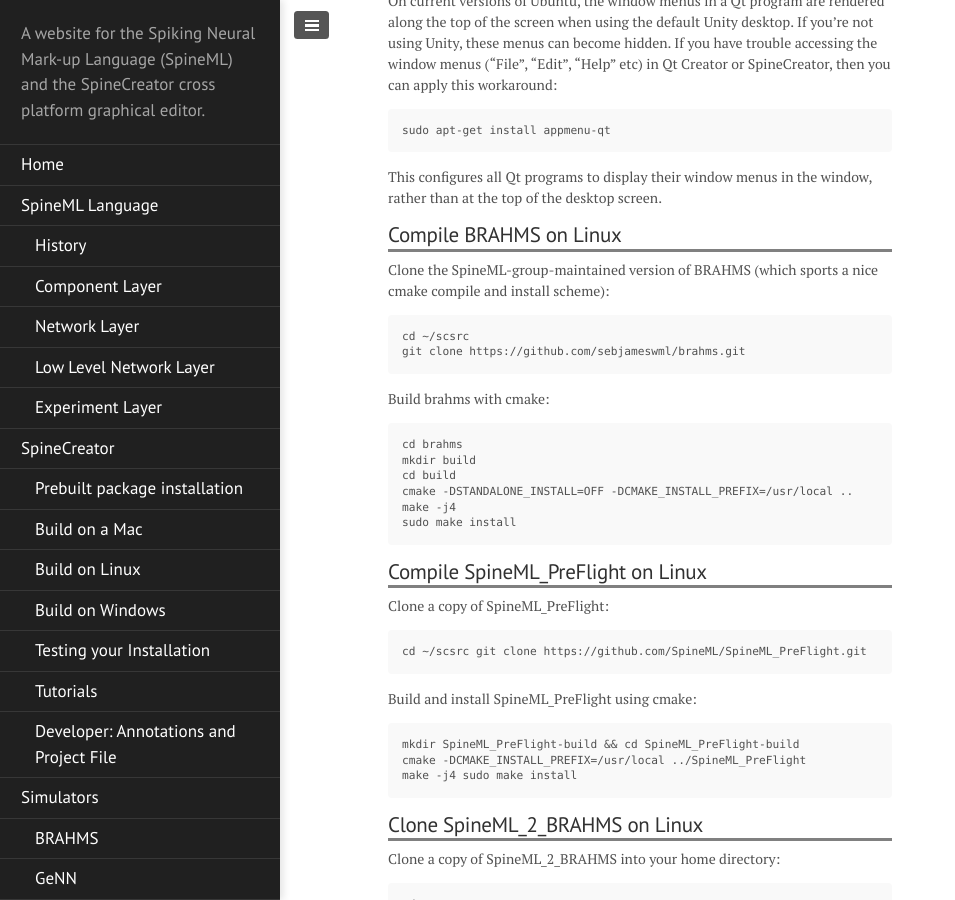
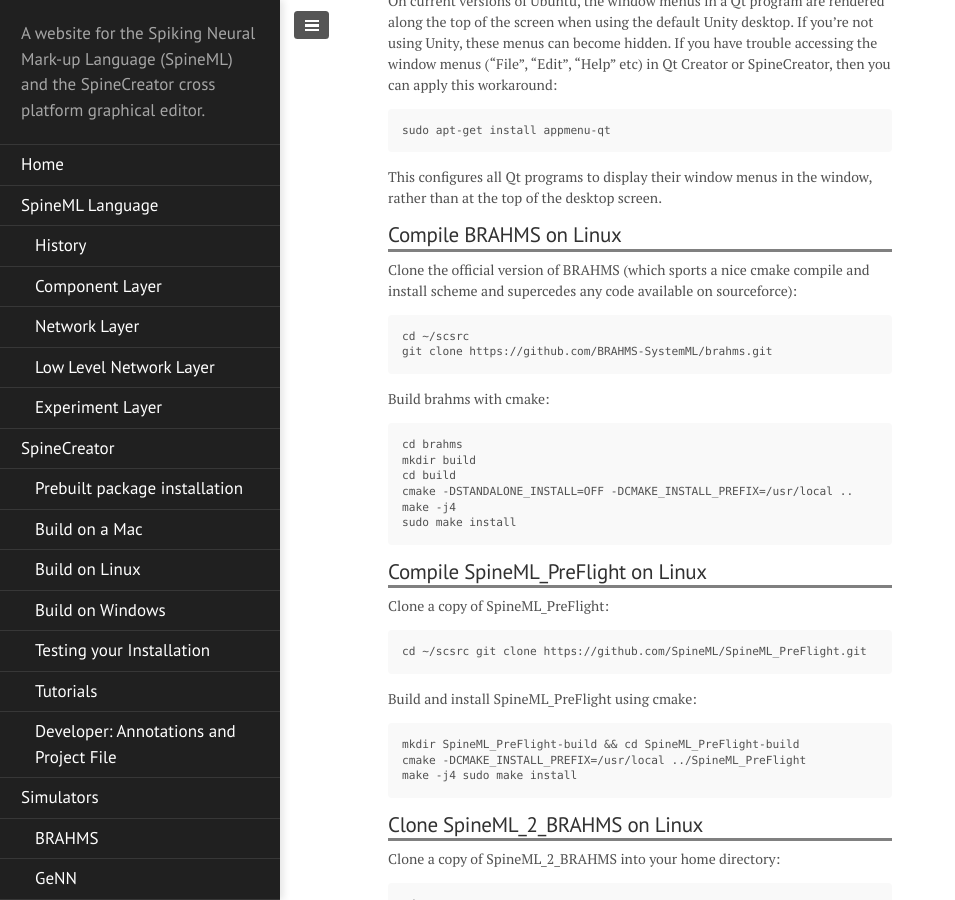
Before and after one commit to SpineML/spineml.github.io, a Jekyll site: the page built from spinecreator/sourcelin/index.md, in a window 1280 px wide and 900 px high, scrolled down 1034 px. Shown: the whole window, without its empty margins (0-955 px from the left). Built offline with Jekyll 4.4.1, drawn with Linux system fonts in a browser that asks for light colours; nearby versions of some CDN libraries; library files that are not in the unit come from our copies.

Commit message:
Updated git source address for BRAHMS

````diff
--- a/spinecreator/sourcelin/index.md
+++ b/spinecreator/sourcelin/index.md
@@ -73,12 +73,13 @@
 
 ## Compile BRAHMS on Linux
 
-Clone the SpineML-group-maintained version of BRAHMS (which sports a
-nice cmake compile and install scheme):
+Clone the official version of BRAHMS (which sports a
+nice cmake compile and install scheme and supercedes any code
+available on sourceforce):
 
 ```
 cd ~/scsrc
-git clone https://github.com/sebjameswml/brahms.git
+git clone https://github.com/BRAHMS-SystemML/brahms.git
 ```
 
 Build brahms with cmake:
````
Also changed, not shown: spinecreator/source/index.md (+4 -3 lines).
